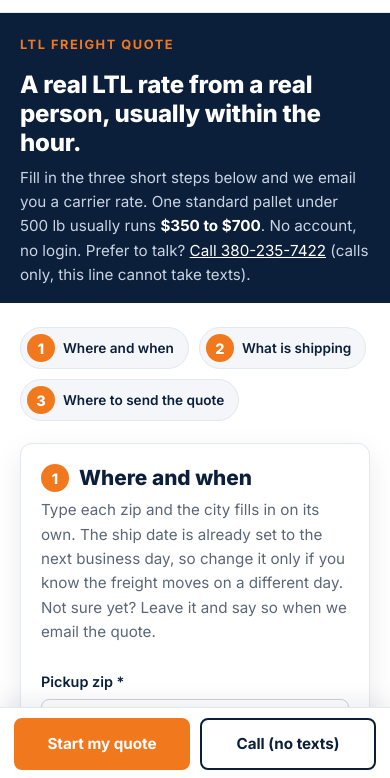
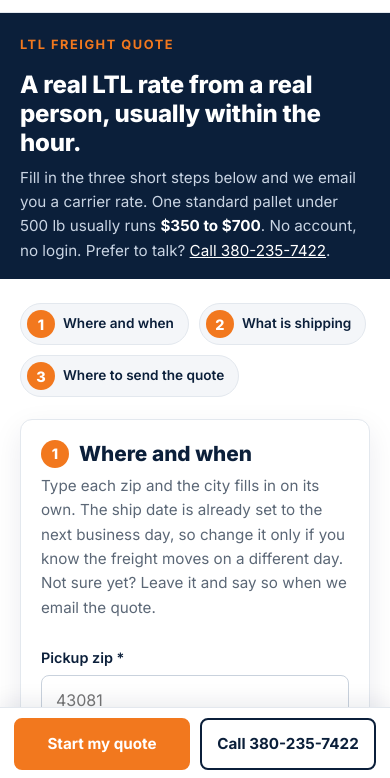
Before and after one commit to Albert-Botticus/shipsrl-site, a plain HTML site: page ltl-quote.html in a window 390 px wide. Shown: the part 64-842 px from the top of the page. Drawn offline with Linux system fonts and the light colour scheme.

Commit message:
LTL page: remove the calls-only / no-texts wording
Nathan: the wording is weird, and replying to text leads from his direct line
works fine. The mobile bar still leads with 'Start my quote'.

Co-Authored-By: Claude Fable 5.2 <noreply@anthropic.com>

```diff
--- a/ltl-quote.html
+++ b/ltl-quote.html
@@ -47,7 +47,7 @@
   <div class="container">
     <span class="eyebrow">LTL freight quote</span>
     <h1>A real LTL rate from a real person, usually within the hour.</h1>
-    <p class="lead">Fill in the three short steps below and we email you a carrier rate. One standard pallet under 500 lb usually runs <strong>$350 to $700</strong>. No account, no login. Prefer to talk? <a href="tel:+13802357422" data-track="phone_click">Call 380-235-7422</a> (calls only, this line cannot take texts).</p>
+    <p class="lead">Fill in the three short steps below and we email you a carrier rate. One standard pallet under 500 lb usually runs <strong>$350 to $700</strong>. No account, no login. Prefer to talk? <a href="tel:+13802357422" data-track="phone_click">Call 380-235-7422</a>.</p>
   </div>
 </section>
 
@@ -267,7 +267,7 @@
       </div>
       <div class="aside-card">
         <h3>Prefer to talk it through?</h3>
-        <p>Call <a href="tel:+13802357422" data-track="phone_click"><strong>380-235-7422</strong></a> or email <a href="mailto:SRLteam@armstrongtransport.com">SRLteam@armstrongtransport.com</a> with the zips, weight and pallet count. A person answers during business hours. That number takes calls only, not texts, so for a written quote use the form. Need a full truckload instead? <a href="index.html#quote-form">Use the truckload form</a>.</p>
+        <p>Call <a href="tel:+13802357422" data-track="phone_click"><strong>380-235-7422</strong></a> or email <a href="mailto:SRLteam@armstrongtransport.com">SRLteam@armstrongtransport.com</a> with the zips, weight and pallet count. A person answers during business hours. Need a full truckload instead? <a href="index.html#quote-form">Use the truckload form</a>.</p>
       </div>
       <div class="aside-card">
         <h3>What happens next</h3>
@@ -337,7 +337,7 @@
 <!-- Phone-width only: call or jump to the form without scrolling back up. -->
 <div class="mobile-bar" id="mobile-bar">
   <a class="btn primary" href="#ltl-form">Start my quote</a>
-  <a class="btn outline" href="tel:+13802357422" data-track="phone_click">Call (no texts)</a>
+  <a class="btn outline" href="tel:+13802357422" data-track="phone_click">Call 380-235-7422</a>
 </div>
 
 <script src="js/track.js?v=2"></script>
```
